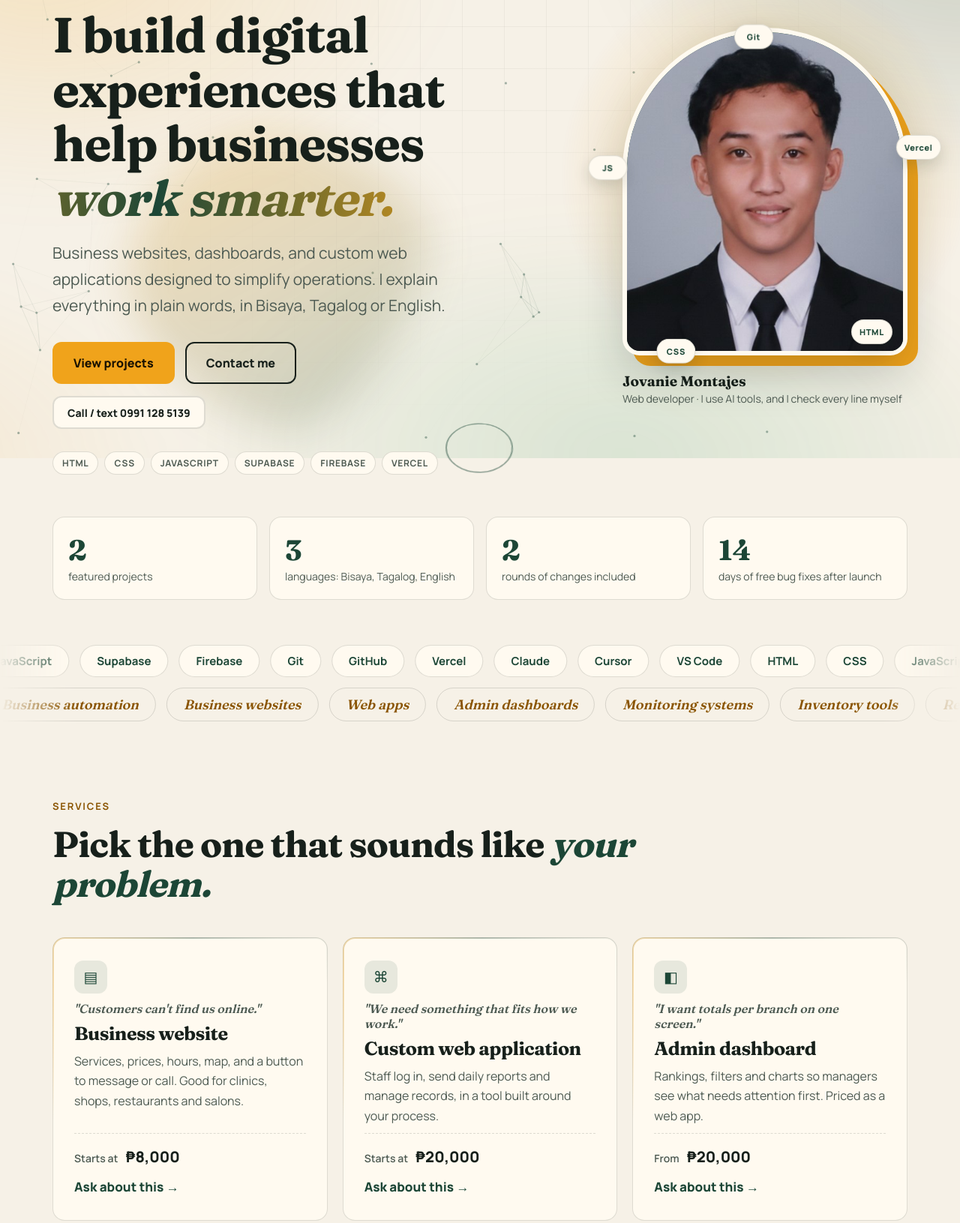
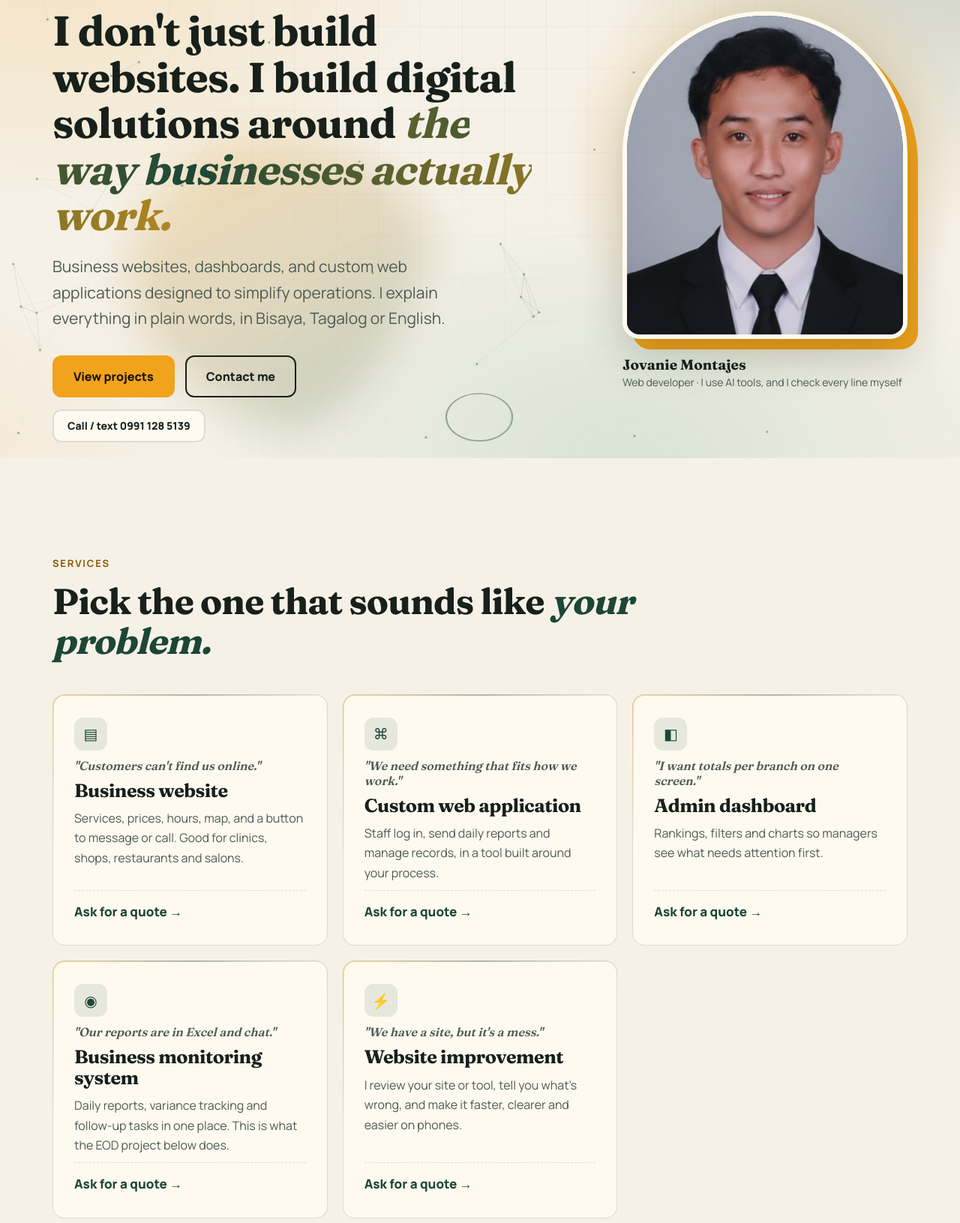
Before and after one commit to jovaniedionesmontajes-stack/jovanie-portfolio, a plain HTML site: page index.html in a window 1280 px wide. Shown: the part 189-1820 px from the top of the page at 75% size. Drawn offline with Linux system fonts and the light colour scheme.

Commit message:
Add files via upload

```diff
--- a/index.html
+++ b/index.html
@@ -40,43 +40,29 @@
     <div class="deco" aria-hidden="true"><div class="cube"><i></i><i></i><i></i><i></i><i></i><i></i></div><span class="ring"></span><span class="hex"></span></div>
     <div class="hero-copy">
       <p class="status rise" style="--d:0"><span class="status-dot" aria-hidden="true"></span> Taking new projects · Davao City</p>
-      <h1 class="rise" style="--d:1">I build digital experiences that help businesses <em class="shine">work smarter.</em></h1>
+      <h1 class="rise" style="--d:1">I don't just build websites. I build digital solutions around <em class="shine">the way businesses actually work.</em></h1>
       <p class="hero-sub rise" style="--d:2">Business websites, dashboards, and custom web applications designed to simplify operations. I explain everything in plain words, in Bisaya, Tagalog or English.</p>
       <div class="hero-actions rise" style="--d:3">
         <a class="button button-primary" href="#work">View projects</a>
         <a class="button button-ghost" href="#contact">Contact me</a>
       </div>
       <div class="chat-row rise" style="--d:3"><span class="chat-links" data-chat hidden></span></div>
-      <ul class="stack rise" style="--d:4" aria-label="Technology stack"><li>HTML</li><li>CSS</li><li>JavaScript</li><li>Supabase</li><li>Firebase</li><li>Vercel</li></ul>
     </div>
     <figure class="hero-photo rise" style="--d:2">
-      <div class="orbit" aria-hidden="true"><span class="chip" style="--a:0deg;--r:230px"><b>HTML</b></span><span class="chip" style="--a:72deg;--r:240px"><b>CSS</b></span><span class="chip" style="--a:144deg;--r:230px"><b>JS</b></span><span class="chip" style="--a:216deg;--r:240px"><b>Git</b></span><span class="chip" style="--a:288deg;--r:230px"><b>Vercel</b></span></div>
       <div class="photo-frame"><img src="assets/profile.jpg" width="702" height="602" alt="Portrait of Jovanie Montajes in a black suit" fetchpriority="high"></div>
       <figcaption><strong>Jovanie Montajes</strong><span>Web developer · I use AI tools, and I check every line myself</span></figcaption>
     </figure>
-  </section>
-
-  <section class="facts-strip section-wrap" aria-label="At a glance">
-    <div><b data-count="2">2</b><span>featured projects</span></div>
-    <div><b data-count="3">3</b><span>languages: Bisaya, Tagalog, English</span></div>
-    <div><b data-count="2">2</b><span>rounds of changes included</span></div>
-    <div><b data-count="14">14</b><span>days of free bug fixes after launch</span></div>
-  </section>
-
-  <section class="marquees" aria-label="Technologies and kinds of projects I build">
-    <div class="marquee"><ul class="group"><li>HTML</li><li>CSS</li><li>JavaScript</li><li>Supabase</li><li>Firebase</li><li>Git</li><li>GitHub</li><li>Vercel</li><li>Claude</li><li>Cursor</li><li>VS Code</li></ul></div>
-    <div class="marquee rev"><ul class="group alt"><li>Business websites</li><li>Web apps</li><li>Admin dashboards</li><li>Monitoring systems</li><li>Inventory tools</li><li>Responsive design</li><li>Business automation</li></ul></div>
   </section>
 
   <section id="services" class="section section-wrap">
     <p class="kicker">Services</p>
     <h2>Pick the one that sounds like <em>your problem.</em></h2>
     <div class="cards services">
-      <article class="card tilt reveal"><span class="ico" aria-hidden="true">▤</span><p class="card-for">"Customers can't find us online."</p><h3>Business website</h3><p>Services, prices, hours, map, and a button to message or call. Good for clinics, shops, restaurants and salons.</p><p class="card-price"><span>Starts at</span> ₱8,000</p><a class="card-link" href="#contact" data-pick="A business website">Ask about this →</a></article>
-      <article class="card tilt reveal"><span class="ico" aria-hidden="true">⌘</span><p class="card-for">"We need something that fits how we work."</p><h3>Custom web application</h3><p>Staff log in, send daily reports and manage records, in a tool built around your process.</p><p class="card-price"><span>Starts at</span> ₱20,000</p><a class="card-link" href="#contact" data-pick="A web app or dashboard">Ask about this →</a></article>
-      <article class="card tilt reveal"><span class="ico" aria-hidden="true">◧</span><p class="card-for">"I want totals per branch on one screen."</p><h3>Admin dashboard</h3><p>Rankings, filters and charts so managers see what needs attention first. Priced as a web app.</p><p class="card-price"><span>From</span> ₱20,000</p><a class="card-link" href="#contact" data-pick="A web app or dashboard">Ask about this →</a></article>
-      <article class="card tilt reveal"><span class="ico" aria-hidden="true">◉</span><p class="card-for">"Our reports are in Excel and chat."</p><h3>Business monitoring system</h3><p>Daily reports, variance tracking and follow-up tasks in one place. This is what the EOD project below does. Priced as a web app.</p><p class="card-price"><span>From</span> ₱20,000</p><a class="card-link" href="#contact" data-pick="A web app or dashboard">Ask about this →</a></article>
-      <article class="card tilt reveal"><span class="ico" aria-hidden="true">⚡</span><p class="card-for">"We have a site, but it's a mess."</p><h3>Website improvement</h3><p>I review your site or tool, tell you what's wrong, and make it faster, clearer and easier on phones.</p><p class="card-price"><span>Starts at</span> ₱3,000</p><a class="card-link" href="#contact" data-pick="Improve an existing site or tool">Ask about this →</a></article>
+      <article class="card tilt reveal"><span class="ico" aria-hidden="true">▤</span><p class="card-for">"Customers can't find us online."</p><h3>Business website</h3><p>Services, prices, hours, map, and a button to message or call. Good for clinics, shops, restaurants and salons.</p><a class="card-link" href="#contact" data-pick="A business website">Ask for a quote →</a></article>
+      <article class="card tilt reveal"><span class="ico" aria-hidden="true">⌘</span><p class="card-for">"We need something that fits how we work."</p><h3>Custom web application</h3><p>Staff log in, send daily reports and manage records, in a tool built around your process.</p><a class="card-link" href="#contact" data-pick="A web app or dashboard">Ask for a quote →</a></article>
+      <article class="card tilt reveal"><span class="ico" aria-hidden="true">◧</span><p class="card-for">"I want totals per branch on one screen."</p><h3>Admin dashboard</h3><p>Rankings, filters and charts so managers see what needs attention first.</p><a class="card-link" href="#contact" data-pick="A web app or dashboard">Ask for a quote →</a></article>
+      <article class="card tilt reveal"><span class="ico" aria-hidden="true">◉</span><p class="card-for">"Our reports are in Excel and chat."</p><h3>Business monitoring system</h3><p>Daily reports, variance tracking and follow-up tasks in one place. This is what the EOD project below does.</p><a class="card-link" href="#contact" data-pick="A web app or dashboard">Ask for a quote →</a></article>
+      <article class="card tilt reveal"><span class="ico" aria-hidden="true">⚡</span><p class="card-for">"We have a site, but it's a mess."</p><h3>Website improvement</h3><p>I review your site or tool, tell you what's wrong, and make it faster, clearer and easier on phones.</p><a class="card-link" href="#contact" data-pick="Improve an existing site or tool">Ask for a quote →</a></article>
     </div>
   </section>
 
@@ -171,7 +157,7 @@
       <h2>Five steps. <em>You always know what's next.</em></h2>
       <ol class="steps" id="steps">
         <li class="reveal"><span class="step-num">1</span><div><h3>Discovery &amp; requirements</h3><p>You message me about your business and what you need. I ask a few questions.</p></div></li>
-        <li class="reveal"><span class="step-num">2</span><div><h3>Planning &amp; design</h3><p>I send the pages, features and a clear price in writing.</p></div></li>
+        <li class="reveal"><span class="step-num">2</span><div><h3>Planning &amp; design</h3><p>I send the pages, features and a clear quote in writing.</p></div></li>
         <li class="reveal"><span class="step-num">3</span><div><h3>Development</h3><p>I build, you see progress along the way and tell me what to change.</p></div></li>
         <li class="reveal"><span class="step-num">4</span><div><h3>Testing &amp; optimization</h3><p>I test on phone and computer and fix problems before you see the final.</p></div></li>
         <li class="reveal"><span class="step-num">5</span><div><h3>Deployment &amp; handover</h3><p>We go live and I hand everything to you.</p></div></li>
@@ -181,16 +167,17 @@
   </section>
 
   <section id="pricing" class="section section-wrap">
-    <p class="kicker">Price &amp; terms</p>
-    <h2>The answers <em>before you ask.</em></h2>
+    <p class="kicker">Quote &amp; terms</p>
+    <h2>Every project is priced <em>around your needs.</em></h2>
     <dl class="facts">
-      <div class="reveal"><dt>Price</dt><dd>Website from ₱8,000. Web app from ₱20,000. Fixes from ₱3,000. You get the exact price in writing before I start.</dd></div>
+      <div class="reveal"><dt>Your quote</dt><dd>Message me what you need. I'll reply with questions, then send the exact price in writing before I start. No surprise costs.</dd></div>
       <div class="reveal"><dt>How long</dt><dd>Website: about 1–2 weeks. Web app: about 3–6 weeks. Depends on how fast you send your content.</dd></div>
       <div class="reveal"><dt>Payment</dt><dd>Half to start, half before going live.</dd></div>
       <div class="reveal"><dt>Changes</dt><dd>2 rounds of changes are included while building.</dd></div>
       <div class="reveal"><dt>Ownership</dt><dd>The site, your content and your logo are yours. I explain hosting so you stay in control.</dd></div>
       <div class="reveal"><dt>After launch</dt><dd>14 days of free bug fixes. After that, just message me for updates.</dd></div>
     </dl>
+    <p class="quote-cta"><a class="button button-dark" href="#contact" data-pick="Not sure yet">Ask for a quote <span aria-hidden="true">→</span></a></p>
   </section>
 
   <section id="about" class="section about">
@@ -206,20 +193,15 @@
     </div>
   </section>
 
-  <section id="credibility" class="section section-wrap">
-    <p class="kicker">Why trust me</p>
-    <h2>No fake reviews. <em>Just real work.</em></h2>
-    <p class="section-cta">I don't have client testimonials yet, so I don't show any. Instead, you can open the live EOD app screenshots, try the sample clinic site on your phone, and read exactly how I work above.</p>
-  </section>
-
   <section id="faq" class="section section-wrap faq">
     <p class="kicker">FAQ</p>
     <h2>Still thinking?</h2>
     <div class="faq-list">
       <details><summary>I don't know much about tech. Is that okay?</summary><p>Yes. I use simple words and explain each step. You can reply in Bisaya, Tagalog or English.</p></details>
+      <details><summary>How much will it cost?</summary><p>It depends on the pages, features and deadline, so I don't post fixed prices. Message me what you need and I'll send a quote in writing before we start.</p></details>
       <details><summary>What should I write in my first message?</summary><p>Your business, what you want to make or fix, and your deadline if you have one. Links to sites you like help, but you don't need them.</p></details>
       <details><summary>Do I need to pay for a domain and hosting?</summary><p>A domain (like yourbusiness.com) is usually paid yearly. Hosting for a simple site can be low-cost or free. I'll list every cost before we start, so there are no surprises.</p></details>
-      <details><summary>What if I need changes after it goes live?</summary><p>Message me. Small changes like text or photos are quick. For bigger changes I'll tell you the price first.</p></details>
+      <details><summary>What if I need changes after it goes live?</summary><p>Message me. Small changes like text or photos are quick. For bigger changes I'll quote it first.</p></details>
       <details><summary>Can I see an example first?</summary><p>Yes. See the <a href="#work">EOD tool and the sample clinic site</a>. I can also show the app's login side on a call.</p></details>
     </div>
   </section>
@@ -229,7 +211,7 @@
       <div class="contact-intro">
         <p class="kicker dark">Contact</p>
         <h2>Let's talk about your project.</h2>
-        <p>Tell me a little. I'll reply with questions or a price. No obligation.</p>
+        <p>Tell me a little. I'll reply with questions and a quote. No obligation.</p>
         <div class="email-box">
           <span class="email-label">My email</span>
           <a class="email-link" href="mailto:jovaniedionesmontajes@gmail.com">jovaniedionesmontajes@gmail.com</a>
@@ -272,7 +254,6 @@
 </main>
 
 <a class="float-cta" id="float-cta" href="#contact" aria-label="Message Jovanie">Message me</a>
-<button class="to-top" id="to-top" type="button" aria-label="Back to top" hidden>↑</button>
 <script src="script.js" defer></script>
 </body>
 </html>
--- a/styles.css
+++ b/styles.css
@@ -61,15 +61,13 @@ h2{font-size:clamp(30px,4vw,48px);max-width:17em}
 .status{display:inline-flex;align-items:center;gap:10px;font-size:14px;font-weight:700;color:var(--forest);background:var(--tint);padding:8px 14px;border-radius:99px}
 .status-dot{width:9px;height:9px;border-radius:50%;background:#2e9b5f;animation:pulse 2s infinite}
 @keyframes pulse{0%{box-shadow:0 0 0 0 #2e9b5f66}100%{box-shadow:0 0 0 10px #2e9b5f00}}
-.hero h1{font-size:clamp(38px,5.4vw,66px);margin:24px 0 20px}
+.hero h1{font-size:clamp(34px,4.5vw,56px);margin:24px 0 20px}
 .shine{background:linear-gradient(90deg,var(--forest),var(--mango),var(--forest));background-size:200% 100%;-webkit-background-clip:text;background-clip:text;color:transparent;animation:shine 6s linear infinite}
 @keyframes shine{to{background-position:-200% 0}}
 .hero-sub{font-size:clamp(18px,2vw,21px);color:var(--muted);max-width:570px}
 .hero-actions{display:flex;flex-wrap:wrap;gap:14px;margin-top:32px}
 .chat-row{display:flex;flex-wrap:wrap;gap:10px 18px;margin-top:16px}
 .chat-row:has(.chat-links[hidden]){display:none}
-.stack{display:flex;flex-wrap:wrap;gap:8px;margin-top:30px}
-.stack li{font:700 12px var(--sans);letter-spacing:.06em;text-transform:uppercase;border:1px solid var(--line);background:var(--card);padding:6px 12px;border-radius:99px;color:var(--muted)}
 .rise{opacity:0;transform:translateY(22px);animation:rise .8s var(--ease) forwards;animation-delay:calc(var(--d,0)*110ms + 80ms)}
 @keyframes rise{to{opacity:1;transform:none}}
 .hero-photo{position:relative;margin:0;justify-self:end;width:min(100%,380px)}
@@ -78,9 +76,6 @@ h2{font-size:clamp(30px,4vw,48px);max-width:17em}
 .photo-frame img{width:100%;height:100%;object-fit:cover;object-position:50% 12%}
 .hero-photo figcaption{display:flex;flex-direction:column;margin-top:22px;font-size:14px;color:var(--muted)}
 .hero-photo figcaption strong{color:var(--ink);font:700 19px var(--serif)}
-.facts-strip{display:grid;grid-template-columns:repeat(4,1fr);gap:16px;padding-bottom:24px}
-.facts-strip div{background:var(--card);border:1px solid var(--line);border-radius:var(--r);padding:20px;display:flex;flex-direction:column;gap:2px}
-.facts-strip b{font:700 38px var(--serif);color:var(--forest)}.facts-strip span{font-size:14px;color:var(--muted);line-height:1.4}
 
 /* ===== Cards / services ===== */
 .cards{display:grid;gap:20px;margin-top:44px}.cards.services{grid-template-columns:repeat(3,1fr)}
@@ -91,9 +86,9 @@ h2{font-size:clamp(30px,4vw,48px);max-width:17em}
 .card:hover .ico{transform:rotate(-8deg) scale(1.1);background:var(--mango);color:#1a1200}
 .card-for{font:italic 600 18px var(--serif);color:var(--mango-d)}
 .card h3{font-size:25px}.card p{color:var(--muted);font-size:16px}
-.card .card-price{margin-top:auto;padding-top:14px;border-top:1px dashed var(--line);color:var(--ink);font-weight:800;font-size:20px}
-.card-price span{font-weight:600;font-size:14px;color:var(--muted);margin-right:6px}
 .card-link{color:var(--forest);font-weight:800;text-decoration:none;min-height:24px}.card-link:hover{text-decoration:underline;text-underline-offset:4px}
+.quote-cta{margin-top:28px}
+.card .card-link{display:block;margin-top:auto;padding-top:14px;border-top:1px dashed var(--line)}
 .section-cta{margin-top:28px;color:var(--muted);max-width:60ch}
 .section-cta a{color:var(--forest);font-weight:800;text-underline-offset:4px}
 
@@ -204,8 +199,6 @@ footer a{text-underline-offset:4px}
 /* ===== Floating UI ===== */
 .float-cta{position:fixed;right:max(16px,env(safe-area-inset-right));bottom:max(16px,env(safe-area-inset-bottom));z-index:40;background:var(--mango);color:#1a1200;font-weight:800;text-decoration:none;padding:14px 22px;border-radius:99px;box-shadow:0 10px 28px #0004;transition:transform .3s var(--ease),opacity .3s;min-height:48px;display:none;align-items:center}
 .float-cta.hide{opacity:0;pointer-events:none;transform:translateY(20px)}
-.to-top{position:fixed;left:max(16px,env(safe-area-inset-left));bottom:max(16px,env(safe-area-inset-bottom));z-index:40;width:48px;height:48px;border-radius:50%;border:1px solid var(--line);background:var(--card);color:var(--ink);font-size:20px;cursor:pointer;box-shadow:0 8px 20px #0002;transition:transform .2s}
-.to-top:hover{transform:translateY(-3px)}
 
 /* ===== Lightbox ===== */
 dialog#lightbox{border:0;padding:0;background:transparent;max-width:100vw;max-height:100vh;width:100%;height:100%;color:#fff}
@@ -272,21 +265,7 @@ dialog#lightbox img{max-height:calc(100vh - 150px);width:auto;max-width:100%;bor
 /* floating tech chips orbiting the photo + ambient light */
 .hero-photo::before{content:"";position:absolute;inset:-14% -18% 8%;background:radial-gradient(closest-side,#f0a31b55,transparent);z-index:-1;animation:glow 6s ease-in-out infinite alternate}
 @keyframes glow{from{opacity:.45;transform:scale(.92)}to{opacity:1;transform:scale(1.08)}}
-.orbit{position:absolute;left:50%;top:44%;width:0;height:0;animation:spin 48s linear infinite;pointer-events:none;z-index:2}
-.chip{position:absolute;transform:rotate(var(--a)) translateX(var(--r))}
-.chip b{display:block;transform:rotate(calc(-1*var(--a)));margin:-16px 0 0 -26px;min-width:52px;text-align:center;font:800 11px var(--sans);letter-spacing:.06em;padding:8px 10px;border-radius:99px;background:var(--card);color:var(--forest);border:1px solid var(--line);box-shadow:0 8px 20px #17201b26;animation:counter 48s linear infinite}
-@keyframes counter{to{rotate:-360deg}}
-.chip:nth-child(even) b{animation-direction:normal}
 
-/* marquees */
-.marquees{display:grid;gap:14px;padding:36px 0 8px;overflow:hidden;-webkit-mask-image:linear-gradient(90deg,transparent,#000 8%,#000 92%,transparent);mask-image:linear-gradient(90deg,transparent,#000 8%,#000 92%,transparent)}
-.marquee{display:flex;width:max-content;animation:mq 38s linear infinite}
-.marquee.rev{animation-direction:reverse;animation-duration:46s}
-.marquees:hover .marquee{animation-play-state:paused}
-.group{display:flex;gap:14px;padding-right:14px}
-.group li{white-space:nowrap;font:700 15px var(--sans);padding:10px 22px;border-radius:99px;border:1px solid var(--line);background:var(--card);color:var(--forest)}
-.group.alt li{font:italic 600 18px var(--serif);color:var(--mango-d);background:transparent}
-@keyframes mq{to{transform:translateX(-50%)}}
 
 @media(max-width:980px){.deco{display:none}.orbit{display:none}.blob{width:240px;height:240px}}
 @media(prefers-reduced-motion:reduce){
```
